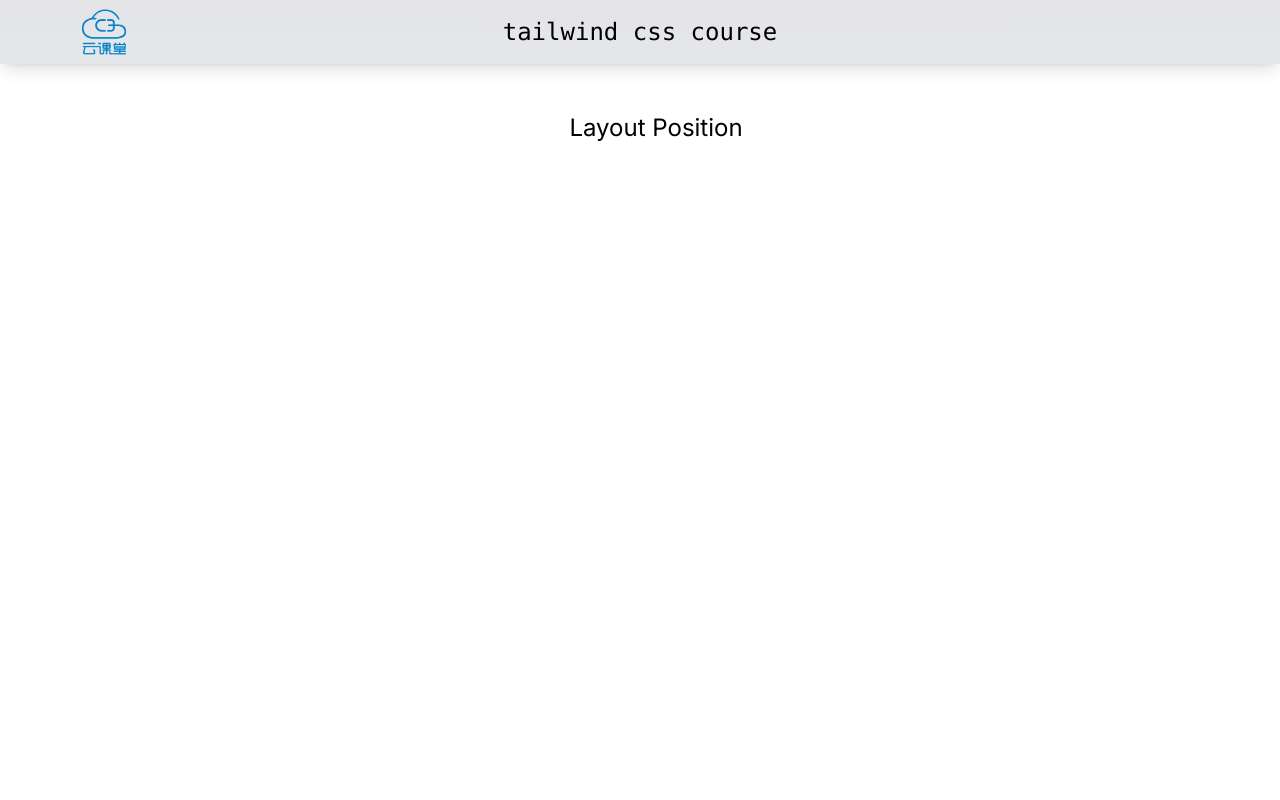
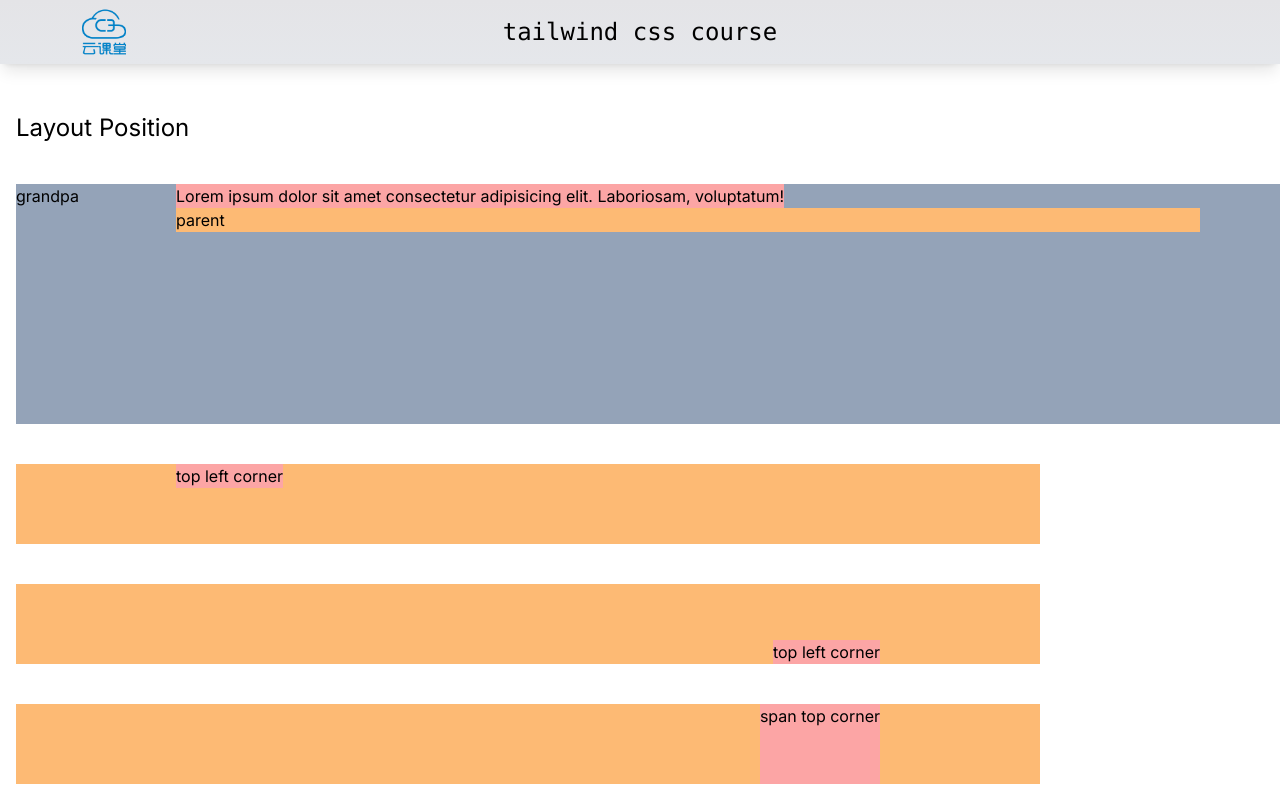
Before and after one commit to yangwawa0323/learning-tailwind-css, a Next.js app: page /layout-position in a window 1280 px wide. Built offline with nearby package versions, Linux system fonts and the light colour scheme.

Commit message:
tailwind layout and positions

```diff
--- a/app/layout-position/page.tsx
+++ b/app/layout-position/page.tsx
@@ -1,20 +1,46 @@
-import React from 'react';
+'use client';
+import React, { useState } from 'react';
 
 const LayoutPosition = () => {
+	const [show, setShow] = useState(false);
+
 	return (
-		<div>
+		<div className='space-y-10'>
 			<h2 className=' text-2xl'>Layout Position</h2>
 			{/* Positioning */}
+			<div className='grandpa relative h-60 w-full bg-slate-400'>
+				<h1>grandpa</h1>
+				<div className='parent ml-40 w-4/5 bg-orange-300'>
+					<h2>parent</h2>
+					<div className='children absolute top-0 bg-red-300'>
+						Lorem ipsum dolor sit amet consectetur adipisicing elit. Laboriosam,
+						voluptatum!
+					</div>
+				</div>
+			</div>
 
 			{/* Top left corner */}
+			<div className='relative h-20 w-4/5 bg-orange-300'>
+				<div className='absolute top-0 left-40 bg-red-300'>top left corner</div>
+			</div>
 
 			{/* Top right corner */}
 
 			{/* Bottom left corner */}
 
 			{/* Bottom right corner */}
+			<div className='relative h-20 w-4/5 bg-orange-300'>
+				<div className='absolute bottom-0 right-40 bg-red-300'>
+					top left corner
+				</div>
+			</div>
 
 			{/* Span top edge */}
+			<div className='relative h-20 w-4/5 bg-orange-300'>
+				<div className='absolute top-0 inset-y-0 right-40 bg-red-300'>
+					span top corner
+				</div>
+			</div>
 
 			{/* Span left edge */}
 
@@ -23,10 +49,47 @@ const LayoutPosition = () => {
 			{/* Span bottom edge */}
 
 			{/* Display Classes */}
+			<div>
+				<p>
+					Lorem ipsum dolor sit amet consectetur, adipisicing elit. Nobis
+					veritatis cumque minus recusandae fugit dicta
+					<span className='inline-block p-20 h-40 w-40 bg-red-300'>
+						inline 01
+					</span>
+					suscipit ipsam beatae architecto enim. Lorem ipsum dolor sit amet
+					consectetur adipisicing elit. Similique iste tempora nesciunt, aliquam
+					doloremque non! Autem voluptas architecto mollitia sint.
+				</p>
+			</div>
 
+			<button
+				className='p-4 bg-slate-500 shadow-md'
+				onClick={() => setShow(!show)}
+			>
+				Toggle show
+			</button>
+			<div className={show ? 'hidden' : 'block'}>
+				<h1>display: none</h1>
+			</div>
 			{/* Z-Index */}
+			<div className='flex'>
+				<div className='h-40 w-40 bg-orange-300 hover:z-10 '></div>
+				<div className='h-40 w-40 bg-red-300 -ml-20 hover:z-10'></div>
+			</div>
 
 			{/* Floats */}
+			<div>
+				<p>
+					Lorem ipsum dolor sit amet consectetur adipisicing elit. Similique
+					voluptatibus consequuntur nesciunt.
+					<img
+						className='h-20 w-20 float-left m-10'
+						src='/assets/img/img1.jpg'
+						alt=''
+					/>
+					Perferendis autem quaerat dolorem quos ex eum numquam?
+				</p>
+			</div>
 		</div>
 	);
 };
```
